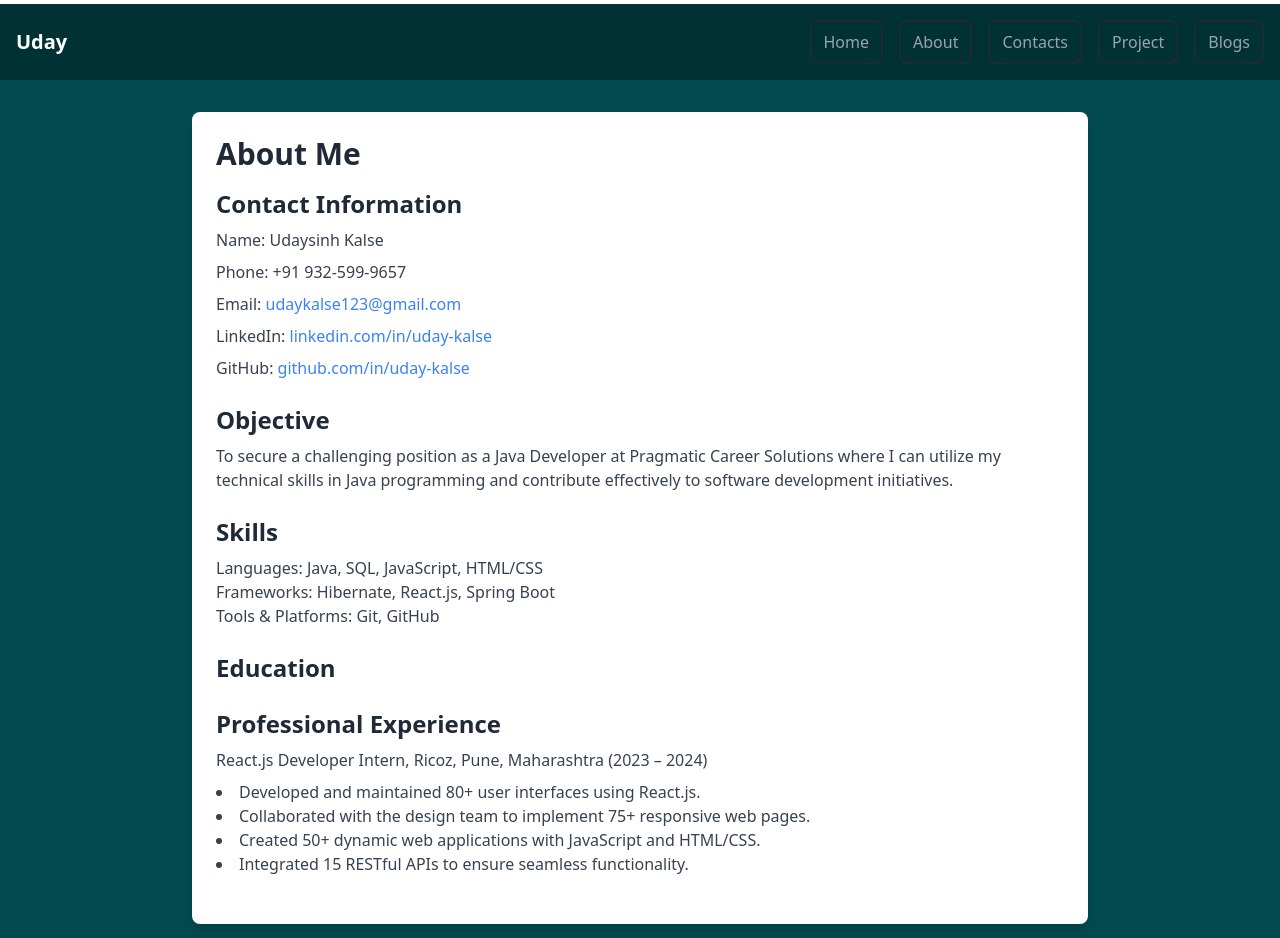
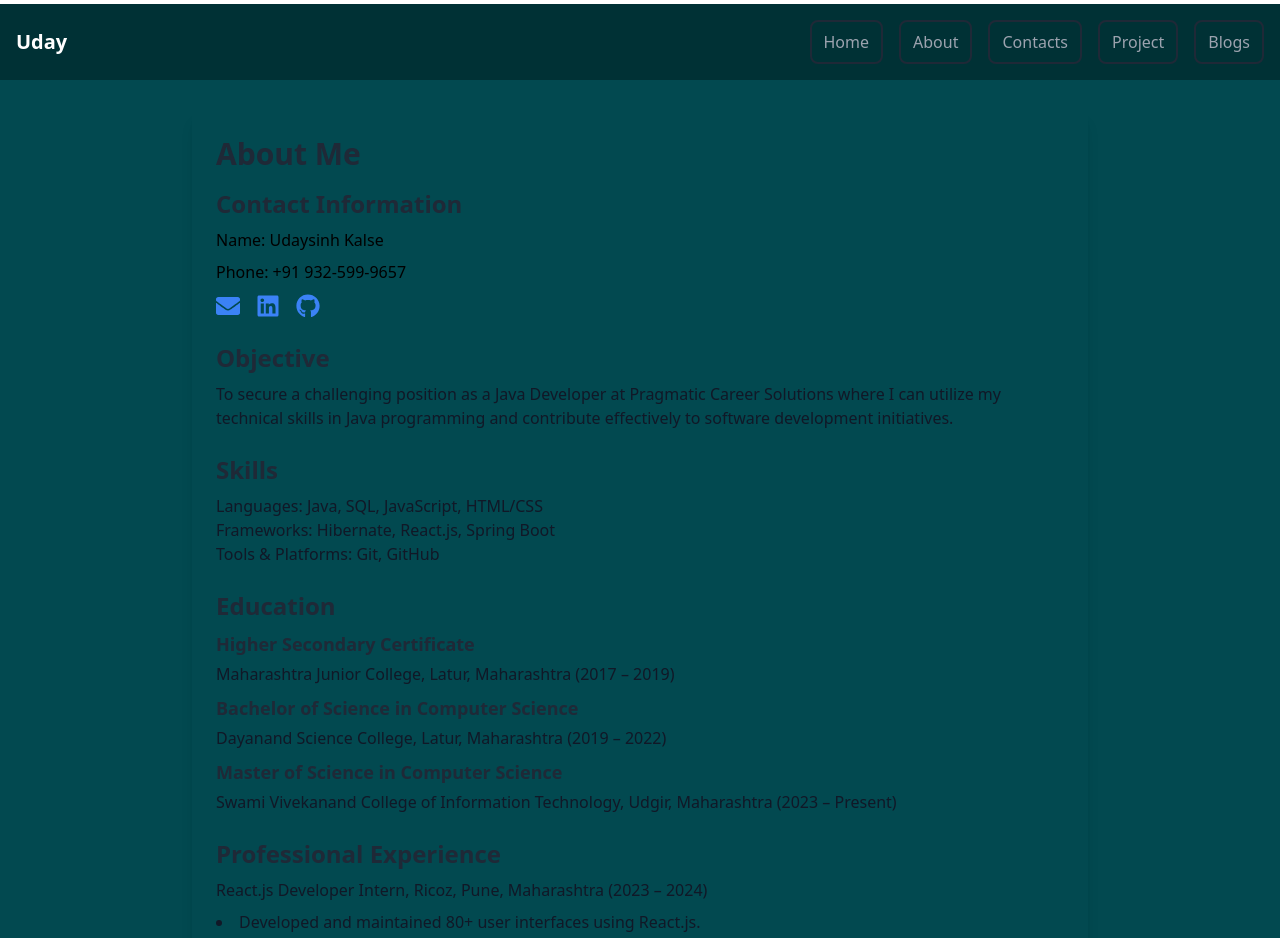
Before and after one commit to Udaykalse/Uday-Portfolio, a React (Vite) app: page /about in a window 1280 px wide. Shown: the top 938 px of the page. Built offline with nearby package versions, Linux system fonts and the light colour scheme.

Commit message:
working on contacts comp

```diff
--- a/src/pages/About/About.jsx
+++ b/src/pages/About/About.jsx
@@ -1,48 +1,212 @@
-import React from 'react';
-// import VerticalStepper from './VerticalStepper';
+import React from "react";
+import { FaLinkedin, FaGithub, FaEnvelope } from "react-icons/fa";
+import { motion } from "framer-motion"; // Importing framer-motion for animations
+import { useInView } from 'react-intersection-observer'; // Importing for scroll into view detection
 
 const About = () => {
+  const { ref: aboutRef, inView: aboutInView } = useInView({ triggerOnce: true });
+  const { ref: educationRef, inView: educationInView } = useInView({ triggerOnce: true });
+  const { ref: experienceRef, inView: experienceInView } = useInView({ triggerOnce: true });
+
+  const steps = [
+    {
+      title: "Higher Secondary Certificate",
+      description:
+        "Maharashtra Junior College, Latur, Maharashtra (2017 – 2019)",
+    },
+    {
+      title: "Bachelor of Science in Computer Science",
+      description: "Dayanand Science College, Latur, Maharashtra (2019 – 2022)",
+    },
+    {
+      title: "Master of Science in Computer Science",
+      description:
+        "Swami Vivekanand College of Information Technology, Udgir, Maharashtra (2023 – Present)",
+    },
+  ];
+
   return (
     <header className="bg-divColor w-full h-full p-8">
-      <div className="max-w-4xl mx-auto bg-white p-6 rounded-lg shadow-lg">
-        <h1 className="text-3xl font-bold text-gray-800 mb-4">About Me</h1>
+      <div className="max-w-4xl mx-auto bg-transparent p-6 rounded-lg shadow-lg">
+
+        <motion.section
+          ref={aboutRef}
+          className="mb-6"
+          initial={{ opacity: 0, y: 50 }}
+          animate={{ opacity: aboutInView ? 1 : 0, y: aboutInView ? 0 : 50 }}
+          transition={{ duration: 0.8, ease: "easeOut" }}
+        >
+          <motion.h1
+            className="text-3xl font-bold text-gray-800 mb-4"
+            initial={{ opacity: 0, y: -50 }}
+            animate={{ opacity: aboutInView ? 1 : 0, y: aboutInView ? 0 : -50 }}
+            transition={{ duration: 0.8, ease: "easeOut" }}
+          >
+            About Me
+          </motion.h1>
 
           <section className="mb-6">
-          <h2 className="text-2xl font-semibold text-gray-800 mb-2">Contact Information</h2>
-          <p className="text-gray-700 mb-2">Name: Udaysinh Kalse</p>
-          <p className="text-gray-700 mb-2">Phone: +91 932-599-9657</p>
-          <p className="text-gray-700 mb-2">Email: <a href="mailto:udaykalse123@gmail.com" className="text-blue-500">udaykalse123@gmail.com</a></p>
-          <p className="text-gray-700 mb-2">LinkedIn: <a href="https://linkedin.com/in/uday-kalse" className="text-blue-500" target="_blank" rel="noopener noreferrer">linkedin.com/in/uday-kalse</a></p>
-          <p className="text-gray-700 mb-2">GitHub: <a href="https://github.com/in/uday-kalse" className="text-blue-500" target="_blank" rel="noopener noreferrer">github.com/in/uday-kalse</a></p>
+            <motion.h2
+              className="text-2xl font-semibold text-gray-800 mb-2"
+              initial={{ opacity: 0, y: -20 }}
+              animate={{ opacity: aboutInView ? 1 : 0, y: aboutInView ? 0 : -20 }}
+              transition={{ duration: 0.6, delay: 0.2, ease: "easeOut" }}
+            >
+              Contact Information
+            </motion.h2>
+            <p className="text-black-700 mb-2">Name: Udaysinh Kalse</p>
+            <p className="text-black-700 mb-2">Phone: +91 932-599-9657</p>
+            <div className="flex space-x-4">
+              <motion.a
+                href="mailto:udaykalse123@gmail.com"
+                className="text-blue-500 transition-transform duration-300 transform hover:scale-110"
+                target="_blank"
+                rel="noopener noreferrer"
+                whileHover={{ scale: 1.2, rotate: 15 }}
+              >
+                <FaEnvelope className="inline-block w-6 h-6" />
+              </motion.a>
+              <motion.a
+                href="https://www.linkedin.com/in/uday-kalse-5aa5862b7/"
+                className="text-blue-500 transition-transform duration-300 transform hover:scale-110"
+                target="_blank"
+                rel="noopener noreferrer"
+                whileHover={{ scale: 1.2, rotate: 15 }}
+              >
+                <FaLinkedin className="inline-block w-6 h-6" />
+              </motion.a>
+              <motion.a
+                href="https://github.com/Udaykalse"
+                className="text-blue-500 transition-transform duration-300 transform hover:scale-110"
+                target="_blank"
+                rel="noopener noreferrer"
+                whileHover={{ scale: 1.2, rotate: 15 }}
+              >
+                <FaGithub className="inline-block w-6 h-6" />
+              </motion.a>
+            </div>
           </section>
 
           <section className="mb-6">
-          <h2 className="text-2xl font-semibold text-gray-800 mb-2">Objective</h2>
-          <p className="text-gray-700">To secure a challenging position as a Java Developer at Pragmatic Career Solutions where I can utilize my technical skills in Java programming and contribute effectively to software development initiatives.</p>
+            <motion.h2
+              className="text-2xl font-semibold text-gray-800 mb-2"
+              initial={{ opacity: 0, y: -20 }}
+              animate={{ opacity: aboutInView ? 1 : 0, y: aboutInView ? 0 : -20 }}
+              transition={{ duration: 0.6, delay: 0.4, ease: "easeOut" }}
+            >
+              Objective
+            </motion.h2>
+            <p className="text-gray-900">
+              To secure a challenging position as a Java Developer at Pragmatic
+              Career Solutions where I can utilize my technical skills in Java
+              programming and contribute effectively to software development
+              initiatives.
+            </p>
           </section>
 
           <section className="mb-6">
-          <h2 className="text-2xl font-semibold text-gray-800 mb-2">Skills</h2>
-          <p className="text-gray-700">Languages: Java, SQL, JavaScript, HTML/CSS</p>
-          <p className="text-gray-700">Frameworks: Hibernate, React.js, Spring Boot</p>
-          <p className="text-gray-700">Tools & Platforms: Git, GitHub</p>
+            <motion.h2
+              className="text-2xl font-semibold text-gray-800 mb-2"
+              initial={{ opacity: 0, y: -20 }}
+              animate={{ opacity: aboutInView ? 1 : 0, y: aboutInView ? 0 : -20 }}
+              transition={{ duration: 0.6, delay: 0.6, ease: "easeOut" }}
+            >
+              Skills
+            </motion.h2>
+            <p className="text-gray-900">
+              Languages: Java, SQL, JavaScript, HTML/CSS
+            </p>
+            <p className="text-gray-900">
+              Frameworks: Hibernate, React.js, Spring Boot
+            </p>
+            <p className="text-gray-900">Tools & Platforms: Git, GitHub</p>
           </section>
+        </motion.section>
 
-        <section className="mb-6">
-          <h2 className="text-2xl font-semibold text-gray-800 mb-2">Education</h2>
-          {/* <VerticalStepper /> */}
-        </section>
+        <motion.section
+          ref={educationRef}
+          className="mb-6"
+          initial={{ opacity: 0, y: 50 }}
+          animate={{ opacity: educationInView ? 1 : 0, y: educationInView ? 0 : 50 }}
+          transition={{ duration: 0.8, ease: "easeOut" }}
+        >
+          <motion.h2
+            className="text-2xl font-semibold text-gray-800 mb-2"
+            initial={{ opacity: 0, y: -20 }}
+            animate={{ opacity: educationInView ? 1 : 0, y: educationInView ? 0 : -20 }}
+            transition={{ duration: 0.6, delay: 0.2, ease: "easeOut" }}
+          >
+            Education
+          </motion.h2>
+          <ul className="list-none mb-2">
+            {steps.map((step, index) => (
+              <motion.li
+                key={index}
+                className="mb-2"
+                initial={{ opacity: 0, y: 20 }}
+                animate={{ opacity: educationInView ? 1 : 0, y: educationInView ? 0 : 20 }}
+                transition={{ duration: 0.6, delay: index * 0.2 + 0.4, ease: "easeOut" }}
+              >
+                <h3 className="text-lg font-bold text-gray-800 mb-1">
+                  {step.title}
+                </h3>
+                <p className="text-gray-900">{step.description}</p>
+              </motion.li>
+            ))}
+          </ul>
+        </motion.section>
 
-        <section className="mb-6">
-          <h2 className="text-2xl font-semibold text-gray-800 mb-2">Professional Experience</h2>
-          <p className="text-gray-700 mb-2">React.js Developer Intern, Ricoz, Pune, Maharashtra (2023 – 2024)</p>
-          <ul className="list-disc list-inside text-gray-700">
-            <li>Developed and maintained 80+ user interfaces using React.js.</li>
-            <li>Collaborated with the design team to implement 75+ responsive web pages.</li>
-            <li>Created 50+ dynamic web applications with JavaScript and HTML/CSS.</li>
-            <li>Integrated 15 RESTful APIs to ensure seamless functionality.</li>
+        <motion.section
+          ref={experienceRef}
+          className="mb-6"
+          initial={{ opacity: 0, y: 50 }}
+          animate={{ opacity: experienceInView ? 1 : 0, y: experienceInView ? 0 : 50 }}
+          transition={{ duration: 0.8, ease: "easeOut" }}
+        >
+          <motion.h2
+            className="text-2xl font-semibold text-gray-800 mb-2"
+            initial={{ opacity: 0, y: -20 }}
+            animate={{ opacity: experienceInView ? 1 : 0, y: experienceInView ? 0 : -20 }}
+            transition={{ duration: 0.6, delay: 0.2, ease: "easeOut" }}
+          >
+            Professional Experience
+          </motion.h2>
+          <p className="text-gray-900 mb-2">
+            React.js Developer Intern, Ricoz, Pune, Maharashtra (2023 – 2024)
+          </p>
+          <ul className="list-disc list-inside text-gray-900">
+            <motion.li
+              initial={{ opacity: 0, x: -20 }}
+              animate={{ opacity: experienceInView ? 1 : 0, x: experienceInView ? 0 : -20 }}
+              transition={{ duration: 0.6, delay: 0.4, ease: "easeOut" }}
+            >
+              Developed and maintained 80+ user interfaces using React.js.
+            </motion.li>
+            <motion.li
+              initial={{ opacity: 0, x: -20 }}
+              animate={{ opacity: experienceInView ? 1 : 0, x: experienceInView ? 0 : -20 }}
+              transition={{ duration: 0.6, delay: 0.6, ease: "easeOut" }}
+            >
+              Collaborated with the design team to implement 75+ responsive web
+              pages.
+            </motion.li>
+            <motion.li
+              initial={{ opacity: 0, x: -20 }}
+              animate={{ opacity: experienceInView ? 1 : 0, x: experienceInView ? 0 : -20 }}
+              transition={{ duration: 0.6, delay: 0.8, ease: "easeOut" }}
+            >
+              Created 50+ dynamic web applications with JavaScript and HTML/CSS.
+            </motion.li>
+            <motion.li
+              initial={{ opacity: 0, x: -20 }}
+              animate={{ opacity: experienceInView ? 1 : 0, x: experienceInView ? 0 : -20 }}
+              transition={{ duration: 0.6, delay: 1, ease: "easeOut" }}
+            >
+              Integrated 15 RESTful APIs to ensure seamless functionality.
+            </motion.li>
           </ul>
-        </section>
+        </motion.section>
+
       </div>
     </header>
   );
```
Also changed, not shown: src/pages/contacts/Contacts.jsx (+92 -9 lines). Lines whose indentation alone changed are shown as unchanged.
